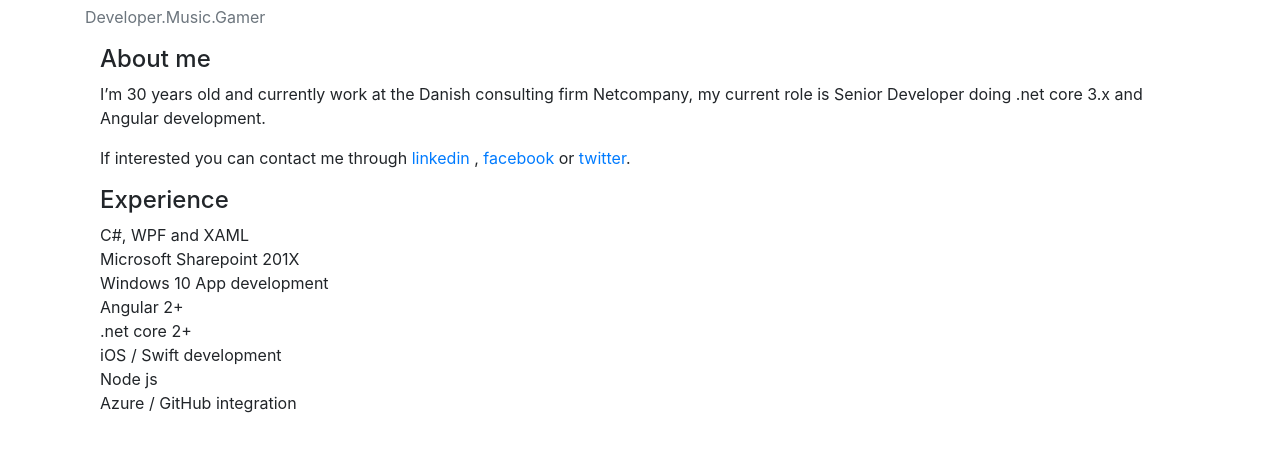
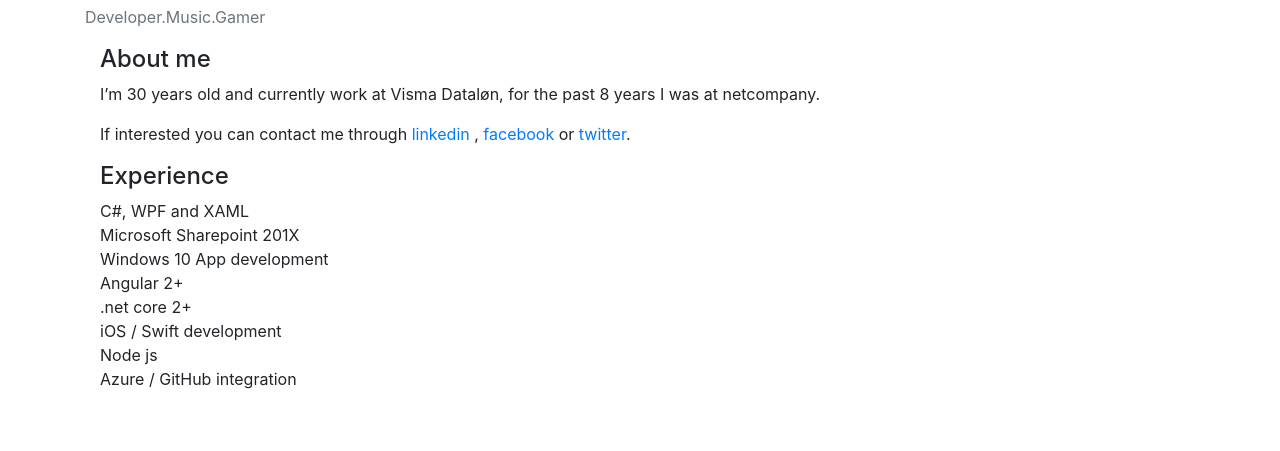
Before and after one commit to mhartvig/mhartvig.github.io, a plain HTML site: page index.html in a window 1280 px wide. Shown: the part 51-502 px from the top of the page. Drawn offline with nearby package versions, Linux system fonts and the light colour scheme.

Commit message:
Update index.html

```diff
--- a/index.html
+++ b/index.html
@@ -35,7 +35,7 @@
                                 <div class="col-md-12">
                                     <h4>About me</h4>
                                     <p>
-                                        I’m 30 years old and currently work at the Danish consulting firm Netcompany, my current role is Senior Developer doing .net core 3.x and Angular development.
+                                        I’m 30 years old and currently work at Visma Dataløn, for the past 8 years I was at netcompany.
                                     </p>
                                 </div>
                                 <div class="col-md-12">
@@ -50,7 +50,7 @@
                                         <li>Microsoft Sharepoint 201X</li>
                                         <li>Windows 10 App development</li>
 					<li>Angular 2+</li>
-					    <li>.net core 2+</li>
+					<li>.net core 2+</li>
                                         <li>iOS / Swift development</li>
                                         <li>Node js</li>
                                         <li>Azure / GitHub integration</li>
```
